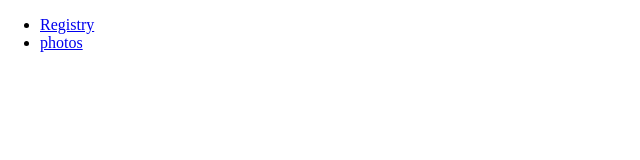
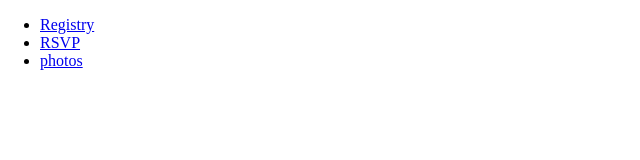
Before and after one commit to mrakestraw777/uyen_and_michael_wedding, a plain HTML site: page index.html in a window 1280 px wide. Shown: the full height of the page, 0-640 px from the left. Drawn offline with Linux system fonts and the light colour scheme.

Commit message:
Update index.html

```diff
--- a/index.html
+++ b/index.html
@@ -14,6 +14,9 @@
             <a href="https://withjoy.com/michael-and-uyen/registry">Registry</a>
         </li>
         <li>
+            <a href="https://withjoy.com/michael-and-uyen/rsvp">RSVP</a>
+        </li>
+        <li>
             <a href="photos.html">photos</a>
         </li>
       </ul>
```
